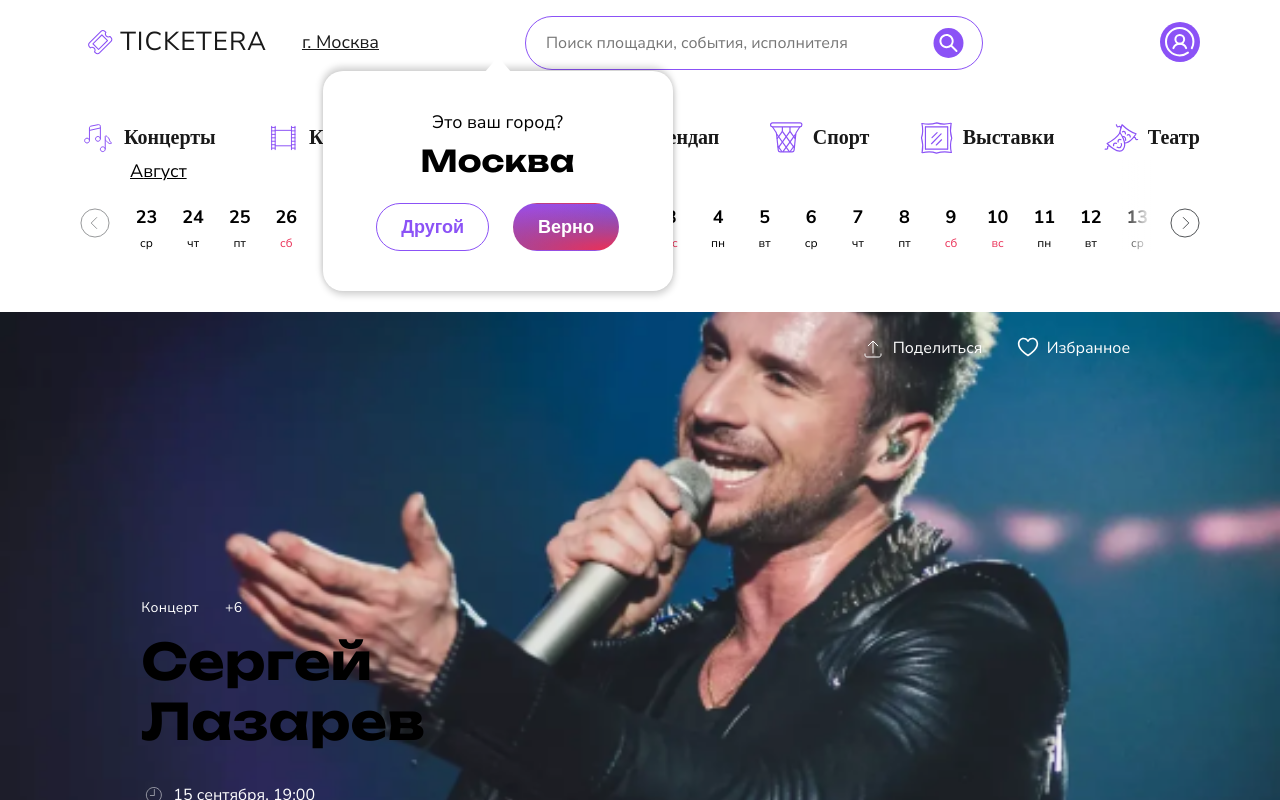
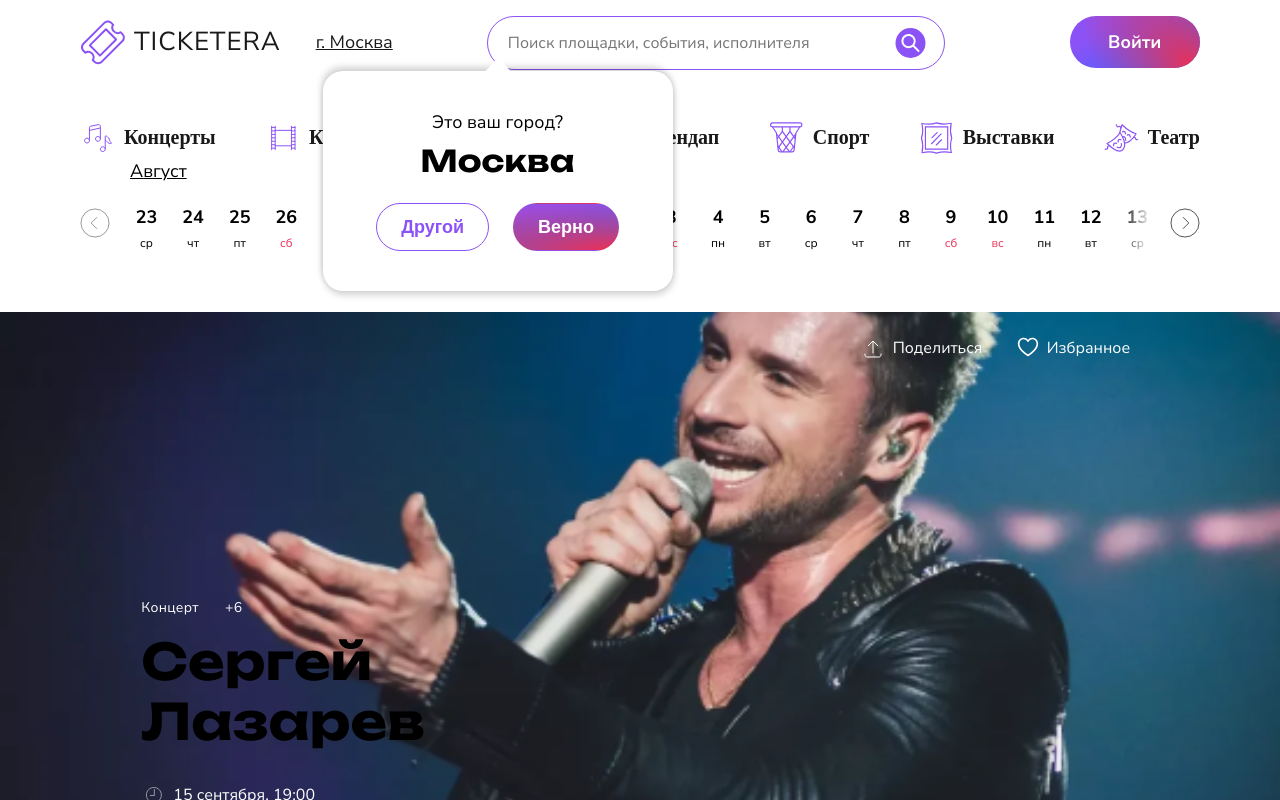
Before and after one commit to by-the-ticket-take-the-ride/frontend, a React (Create React App) app: page / in a window 1280 px wide. Shown: the top 800 px of the page. Built offline with nearby package versions, Linux system fonts and the light colour scheme.

Commit message:
style: добавлена кнопка входа, рефакторинг стилей, добавлен стейт, открытие выбора города

```diff
--- a/src/App.jsx
+++ b/src/App.jsx
@@ -14,6 +14,7 @@ function App() {
   const [selectedDateEvents, setSelectedDateEvents] = React.useState([]);
   const [isActivePopupCity, setIsActivePopupCity] = React.useState(false);
   const [isHiddenLocation, setIsHiddenLocation] = React.useState(false);
+  const [isLoggedIn, setIsLoggedIn] = React.useState(false);
 
   const handleSelectedDateChange = (events) => {
     setSelectedDateEvents(events);
@@ -21,7 +22,11 @@ function App() {
 
   return (
     <div className="App">
-      <Header />
+      <Header
+        isLoggedIn={isLoggedIn}
+        isActivePopupCity={isActivePopupCity}
+        setIsActivePopupCity={setIsActivePopupCity}
+      />
       <Calendar handleSelectedDateChange={handleSelectedDateChange} />
       <EventsCardList />
       <MainFrame />
--- a/src/components/Header/Header.jsx
+++ b/src/components/Header/Header.jsx
@@ -3,30 +3,43 @@ import "./Header.scss";
 import headerLogo from "../../assets/images/header-logo.svg";
 import searchImg from "../../assets/images/search.svg";
 import profileImg from "../../assets/images/profile.svg";
+import loginImg from "../../assets/images/login-button.svg";
 import CategoryButton from "./CategoryButton";
 import { category } from "./Header.data.js";
-const Header = () => {
+const Header = ({ isLoggedIn, isActivePopupCity, setIsActivePopupCity }) => {
   return (
     <div className="header">
       <div className="header__box">
-        <img src={headerLogo} alt="Лого проекта" className="header__logo" />
-        <p className="header__title">TICKETERA</p>
-        <p className="header__location">г. Москва</p>
-        <div className="header__input-container">
+        <img src={headerLogo} alt="Лого проекта" className="header__box-logo" />
+        <p className="header__box-title">TICKETERA</p>
+        <p
+          onClick={() => setIsActivePopupCity(!isActivePopupCity)}
+          className="header__box-location"
+        >
+          г. Москва
+        </p>
+        <div className="header__box-input">
           <input
             type="text"
             placeholder="Поиск площадки, события, исполнителя"
-            className="header__search"
           />
           <img src={searchImg} alt="Лупа" />
         </div>
-        <img
-          src={profileImg}
-          alt="Кнопка входа"
-          className="header__button"
-        ></img>
+        {isLoggedIn ? (
+          <img
+            src={profileImg}
+            alt="Кнопка профиля"
+            className="header__button_logged"
+          ></img>
+        ) : (
+          <img
+            src={loginImg}
+            alt="Кнопка входа"
+            className="header__button"
+          ></img>
+        )}
       </div>
-      <div className="header__buttons-box">
+      <div className="header__buttons">
         {category.map((item, i) => (
           <CategoryButton
             key={`category ${i}`}
--- a/src/components/Header/Header.scss
+++ b/src/components/Header/Header.scss
@@ -8,15 +8,13 @@
     display: flex;
     flex-direction: row;
     height: 52px;
-  }
-  &__logo {
-    width: 40.205px;
-    height: 26.163px;
+    &-logo {
+      height: 46.92px;
 
       margin: auto 0;
       transform: rotate(180deg);
     }
-  &__title {
+    &-title {
       color: var(--black, #191919);
       text-align: center;
       font-family: "Nunito Sans";
@@ -27,8 +25,9 @@
       letter-spacing: 1px;
       display: flex;
       align-items: center;
+      margin-left: 8px;
     }
-  &__location {
+    &-location {
       text-align: center;
       display: flex;
       align-items: center;
@@ -42,8 +41,11 @@
       line-height: 22px; /* 122.222% */
       text-decoration-line: underline;
       margin-left: 35px;
+      cursor: pointer;
     }
-  &__search {
+    &-input {
+      margin: 0 auto;
+      input {
         width: 416px;
         height: 52px;
         padding: 0;
@@ -62,18 +64,20 @@
         gap: 8px;
         flex-shrink: 0;
       }
-  &__input-container {
-    margin: 0 auto;
       img {
         position: relative;
         top: 10px;
         right: 50px;
       }
     }
+  }
+
   &__button {
+    &_logged {
       width: 40px;
     }
-  &__buttons-box {
+  }
+  &__buttons {
     height: 40px;
     justify-content: space-between;
     display: flex;
```
Also changed, not shown: src/assets/images/login-button.svg (added). Lines whose indentation alone changed are shown as unchanged.
